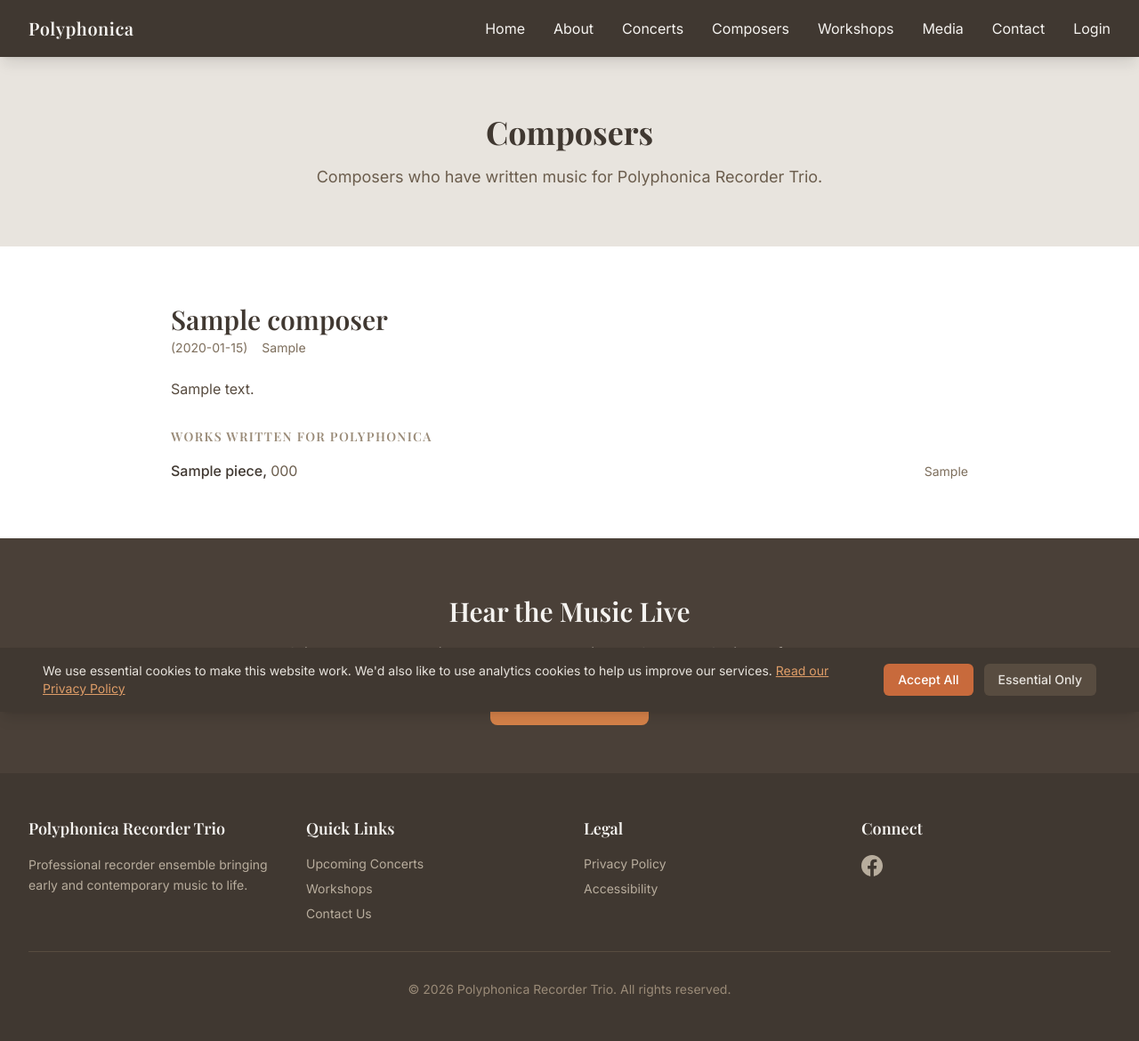
After one commit to polyphonica/polyphonicarecordertrio, a Django app: page /composers/ in a window 1280 px wide. The commit adds this page. Shown: the whole page at 89% size. Run offline with Django 5.2, Linux system fonts and the light colour scheme; tables that the repository leaves empty hold one stand-in row (values such as "Sample post"); parts of the project's set-up code (start-up, migrations or seed data) failed here and were passed over; some libraries are stand-ins or nearby versions; some web fonts are replaced.

Commit message:
Add public Composers page for works written for Polyphonica
Adds a new top-level /composers/ page listing composers who have written
music for the trio, with biography, nationality, and instrumentation per
work. Introduces a written_for_polyphonica flag on Piece so staff can
mark commissioned works from the manage area.

Co-Authored-By: Claude Sonnet 4.6 <noreply@anthropic.com>

```diff
--- a/polyphonica/urls.py
+++ b/polyphonica/urls.py
@@ -10,6 +10,7 @@ from django.http import HttpResponse
 from django.views.decorators.cache import cache_page
 
 from .sitemaps import sitemaps
+from repertoire.views import composers_for_polyphonica
 
 
 def robots_txt(request):
@@ -37,6 +38,7 @@ urlpatterns = [
     path('workshops/', include('workshops.urls')),
     path('media/', include('media_content.urls')),
     path('accounts/', include('accounts.urls')),
+    path('composers/', composers_for_polyphonica, name='composers_for_polyphonica'),
     path('manage/repertoire/', include('repertoire.urls')),
     path('manage/finance/', include('finance.urls')),
 ]
--- a/repertoire/models.py
+++ b/repertoire/models.py
@@ -110,6 +110,10 @@ class Piece(models.Model):
         max_length=200,
         blank=True,
         help_text="e.g., Alto, Tenor, Bass recorders"
+    )
+    written_for_polyphonica = models.BooleanField(
+        default=False,
+        help_text="Commissioned or written specifically for Polyphonica"
     )
     notes = models.TextField(
         blank=True,
--- a/repertoire/views.py
+++ b/repertoire/views.py
@@ -17,6 +17,22 @@ from reportlab.platypus import SimpleDocTemplate, Table, TableStyle, Paragraph,
 
 from .models import Composer, Piece, Movement, Programme, ProgrammeItem
 from concerts.models import Concert
+
+
+# =============================================================================
+# Public Views
+# =============================================================================
+
+def composers_for_polyphonica(request):
+    """Public page listing composers who have written works for Polyphonica."""
+    composers = (
+        Composer.objects
+        .filter(pieces__written_for_polyphonica=True)
+        .prefetch_related('pieces')
+        .distinct()
+        .order_by('name')
+    )
+    return render(request, 'repertoire/composers_for_polyphonica.html', {'composers': composers})
 
 
 # =============================================================================
@@ -45,7 +61,7 @@ class ComposerForm(StyledFormMixin, forms.ModelForm):
 class PieceForm(StyledFormMixin, forms.ModelForm):
     class Meta:
         model = Piece
-        fields = ['title', 'composer', 'duration', 'catalogue_number', 'instrumentation', 'notes']
+        fields = ['title', 'composer', 'duration', 'catalogue_number', 'instrumentation', 'written_for_polyphonica', 'notes']
         widgets = {
             'duration': forms.NumberInput(attrs={'placeholder': 'Minutes'}),
             'catalogue_number': forms.TextInput(attrs={'placeholder': 'e.g., BWV 1079'}),
--- a/templates/base.html
+++ b/templates/base.html
@@ -143,6 +143,7 @@
                     <a href="{% url 'core:home' %}" class="hover:text-accent-400 transition-colors duration-200">Home</a>
                     <a href="{% url 'about:index' %}" class="hover:text-accent-400 transition-colors duration-200">About</a>
                     <a href="{% url 'concerts:index' %}" class="hover:text-accent-400 transition-colors duration-200">Concerts</a>
+                    <a href="{% url 'composers_for_polyphonica' %}" class="hover:text-accent-400 transition-colors duration-200">Composers</a>
                     <a href="{% url 'workshops:index' %}" class="hover:text-accent-400 transition-colors duration-200">Workshops</a>
                     <a href="{% url 'media_content:index' %}" class="hover:text-accent-400 transition-colors duration-200">Media</a>
                     <a href="{% url 'core:contact' %}" class="hover:text-accent-400 transition-colors duration-200">Contact</a>
@@ -171,6 +172,7 @@
                 <a href="{% url 'core:home' %}" class="block py-2 hover:text-accent-400" role="menuitem">Home</a>
                 <a href="{% url 'about:index' %}" class="block py-2 hover:text-accent-400" role="menuitem">About</a>
                 <a href="{% url 'concerts:index' %}" class="block py-2 hover:text-accent-400" role="menuitem">Concerts</a>
+                <a href="{% url 'composers_for_polyphonica' %}" class="block py-2 hover:text-accent-400" role="menuitem">Composers</a>
                 <a href="{% url 'workshops:index' %}" class="block py-2 hover:text-accent-400" role="menuitem">Workshops</a>
                 <a href="{% url 'media_content:index' %}" class="block py-2 hover:text-accent-400" role="menuitem">Media</a>
                 <a href="{% url 'core:contact' %}" class="block py-2 hover:text-accent-400" role="menuitem">Contact</a>
--- /dev/null
+++ b/templates/repertoire/composers_for_polyphonica.html
@@ -0,0 +1,97 @@
+{% extends 'base.html' %}
+
+{% block title %}Composers - Polyphonica Recorder Trio{% endblock %}
+{% block meta_description %}Composers who have written works for Polyphonica Recorder Trio — biographies, nationalities, and commissioned works.{% endblock %}
+
+{% block content %}
+<!-- Hero Section -->
+<section class="py-16 px-4 bg-primary-100">
+    <div class="max-w-4xl mx-auto text-center">
+        <h1 class="text-4xl font-serif font-bold text-primary-900 mb-4">Composers</h1>
+        <p class="text-lg text-primary-600 leading-relaxed">
+            Composers who have written music for Polyphonica Recorder Trio.
+        </p>
+    </div>
+</section>
+
+<!-- Composer List -->
+<section class="py-16 px-4 bg-white">
+    <div class="max-w-4xl mx-auto">
+        {% if composers %}
+            <div class="space-y-16">
+                {% for composer in composers %}
+                <article class="border-b border-primary-100 pb-16 last:border-0 last:pb-0">
+
+                    <!-- Composer header -->
+                    <div class="mb-6">
+                        <h2 class="text-3xl font-serif font-semibold text-primary-900">
+                            {{ composer.name }}
+                        </h2>
+                        <div class="mt-1 flex flex-wrap items-center gap-x-4 gap-y-1 text-primary-500 text-sm">
+                            {% if composer.dates_display %}
+                                <span>{{ composer.dates_display }}</span>
+                            {% endif %}
+                            {% if composer.nationality %}
+                                <span>{{ composer.nationality }}</span>
+                            {% endif %}
+                        </div>
+                    </div>
+
+                    <!-- Biography -->
+                    {% if composer.bio %}
+                    <div class="prose prose-lg max-w-none text-primary-700 mb-8">
+                        {{ composer.bio|linebreaks }}
+                    </div>
+                    {% endif %}
+
+                    <!-- Works for Polyphonica -->
+                    {% with works=composer.pieces.all %}
+                    {% if works %}
+                    <div>
+                        <h3 class="text-sm font-semibold uppercase tracking-widest text-primary-400 mb-4">
+                            Works written for Polyphonica
+                        </h3>
+                        <ul class="space-y-3">
+                            {% for piece in works %}
+                            {% if piece.written_for_polyphonica %}
+                            <li class="flex flex-col sm:flex-row sm:items-baseline gap-1 sm:gap-4">
+                                <span class="font-medium text-primary-900">
+                                    {{ piece.title }}{% if piece.catalogue_number %}, <span class="font-normal text-primary-600">{{ piece.catalogue_number }}</span>{% endif %}
+                                </span>
+                                {% if piece.instrumentation %}
+                                <span class="text-sm text-primary-500 sm:ml-auto sm:text-right whitespace-nowrap">
+                                    {{ piece.instrumentation }}
+                                </span>
+                                {% endif %}
+                            </li>
+                            {% endif %}
+                            {% endfor %}
+                        </ul>
+                    </div>
+                    {% endif %}
+                    {% endwith %}
+
+                </article>
+                {% endfor %}
+            </div>
+        {% else %}
+            <p class="text-center text-primary-500 py-12">
+                No commissioned works listed yet — check back soon.
+            </p>
+        {% endif %}
+    </div>
+</section>
+
+<!-- Call to Action -->
+<section class="py-16 px-4 bg-primary-800">
+    <div class="max-w-4xl mx-auto text-center">
+        <h2 class="text-3xl font-serif font-semibold text-primary-50 mb-4">Hear the Music Live</h2>
+        <p class="text-lg text-primary-200 mb-8">
+            Join us at an upcoming concert to experience these works in performance.
+        </p>
+        <a href="{% url 'concerts:index' %}" class="px-8 py-3 bg-accent-500 hover:bg-accent-600 text-white font-semibold rounded-lg transition-colors duration-200">
+            View Concerts
+        </a>
+    </div>
+</section>
+{% endblock %}
```
Also changed, not shown: repertoire/migrations/0006_written_for_polyphonica.py (added).
